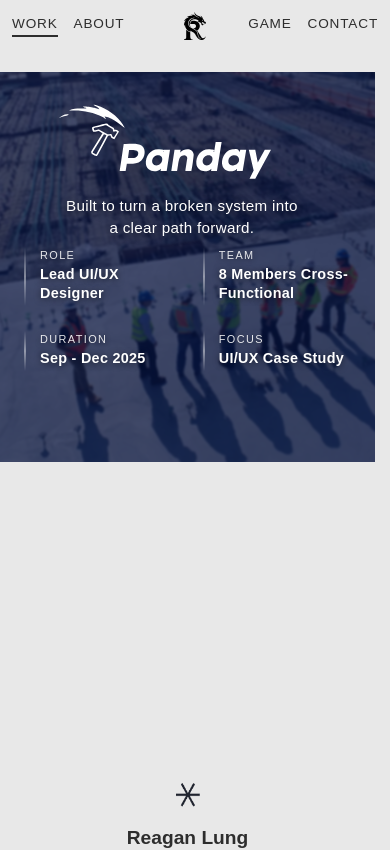
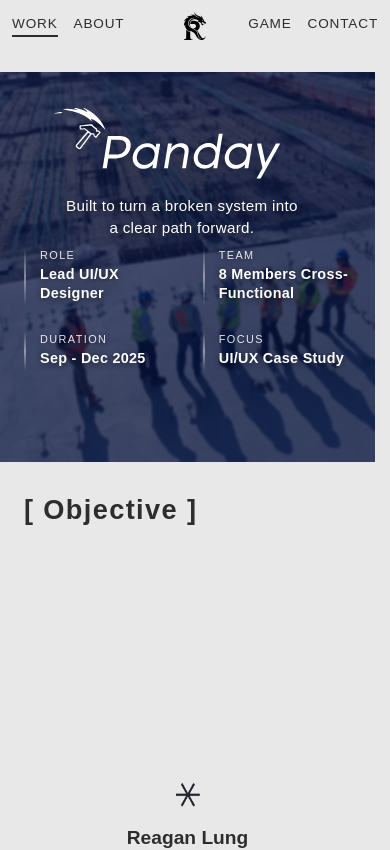
Before and after one commit to antyc0817/Reagan-Port, a Next.js app: page /projects/panday in a window 390 px wide. Shown: the top 850 px of the page. Built offline with nearby package versions, Linux system fonts and the light colour scheme; a web font is replaced by a local one.

Commit message:
fix logo

```diff
--- a/app/projects/panday/page.js
+++ b/app/projects/panday/page.js
@@ -56,6 +56,9 @@ export default function PandayProject() {
           </div>
         </div>
       </div>
+      <section className={styles.pandaySectionHead}>
+        <h3 className={styles.pandaySectionHeadTitle}>[ Objective ]</h3>
+      </section>
     </main>
   );
 }
--- a/app/projects/projects.module.css
+++ b/app/projects/projects.module.css
@@ -152,6 +152,20 @@
     font-weight: 600;
     line-height: 1.35;
     letter-spacing: 0.02em;
+}
+
+.pandaySectionHead {
+    max-width: 1000px;
+    margin: 0 auto;
+    padding: 3rem 2rem 0;
+}
+
+.pandaySectionHeadTitle {
+    margin: 0;
+    font-size: 2rem;
+    font-weight: 600;
+    letter-spacing: 0.05em;
+    color: var(--foreground);
 }
 
 .heroCompareLogo {
@@ -317,6 +331,14 @@
         grid-template-columns: repeat(2, minmax(0, 1fr));
         width: min(90vw, 460px);
         gap: 0.6rem 0.8rem;
+    }
+
+    .pandaySectionHead {
+        padding: 2rem 1.5rem 0;
+    }
+
+    .pandaySectionHeadTitle {
+        font-size: 1.7rem;
     }
 
     .pandayMetaItem:nth-child(even) {
```
Also changed, not shown: public/images/panday/panday logo.svg.
